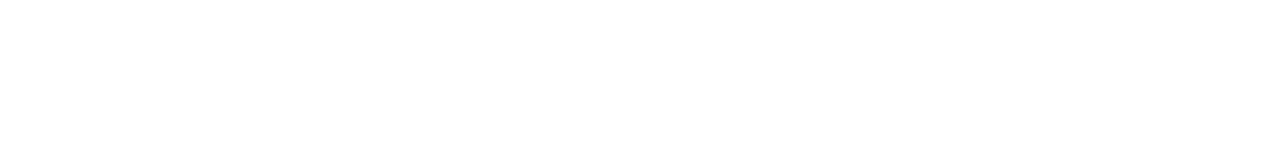
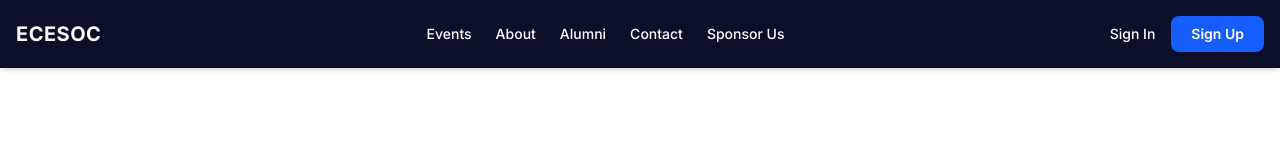
Before and after one commit to ecesoc/website, a Next.js app: page / in a window 1280 px wide. Shown: the top 160 px of the page. Built offline with nearby package versions, Linux system fonts and the light colour scheme.

Commit message:
Add Navbar component

```diff
--- a/src/app/layout.tsx
+++ b/src/app/layout.tsx
@@ -1,3 +1,4 @@
+import Navbar from "@/components/Navbar";
 import type { Metadata } from "next";
 import { Geist, Geist_Mono, Inter } from "next/font/google";
 import "./globals.css";
@@ -27,8 +28,10 @@
   return (
     <html lang="en" className={inter.variable}>
       <body
+
         className={`${geistSans.variable} ${geistMono.variable} antialiased`}
       >
+        <Navbar />
         {children}
       </body>
     </html>
--- /dev/null
+++ b/src/components/Navbar.tsx
@@ -0,0 +1,56 @@
+
+import Link from 'next/link';
+
+export default function Navbar() {
+  const navLinks = [
+    { name: "Events", href: "/events" },
+    { name: "About", href: "/about" },
+    { name: "Alumni", href: "/alumni" },
+    { name: "Contact", href: "/contact" },
+    { name: "Sponsor Us", href: "/sponsor-us" },
+  ];
+
+  return (
+    <nav className="bg-[#0B0F2A] text-white p-4 sticky top-0 z-50 shadow-md">
+      <div className="container mx-auto flex items-center justify-between">
+
+        {/* --- LEFT SECTION: ECESOC Text Only --- */}
+        <div className="flex items-center">
+          <Link href="/" className="text-xl font-bold tracking-wide uppercase">
+            ECESOC
+          </Link>
+        </div>
+
+        {/* --- CENTER SECTION: Main Navigation Links --- */}
+        <div className="hidden lg:flex items-center gap-x-6">
+          {navLinks.map((link) => (
+            <Link
+              key={link.name}
+              href={link.href}
+              className="text-white hover:text-blue-300 transition-colors duration-200 text-sm font-medium"
+            >
+              {link.name}
+            </Link>
+          ))}
+        </div>
+
+        {/* --- RIGHT SECTION: Auth Buttons --- */}
+        <div className="flex items-center gap-4">
+          <Link
+            href="/sign-in"
+            className="text-white hover:text-blue-300 transition-colors text-sm font-medium"
+          >
+            Sign In
+          </Link>
+          <Link
+            href="/sign-up"
+            className="bg-blue-600 hover:bg-blue-700 transition-colors text-white text-sm font-semibold py-2 px-5 rounded-md"
+          >
+            Sign Up
+          </Link>
+        </div>
+
+      </div>
+    </nav>
+  );
+}
```
